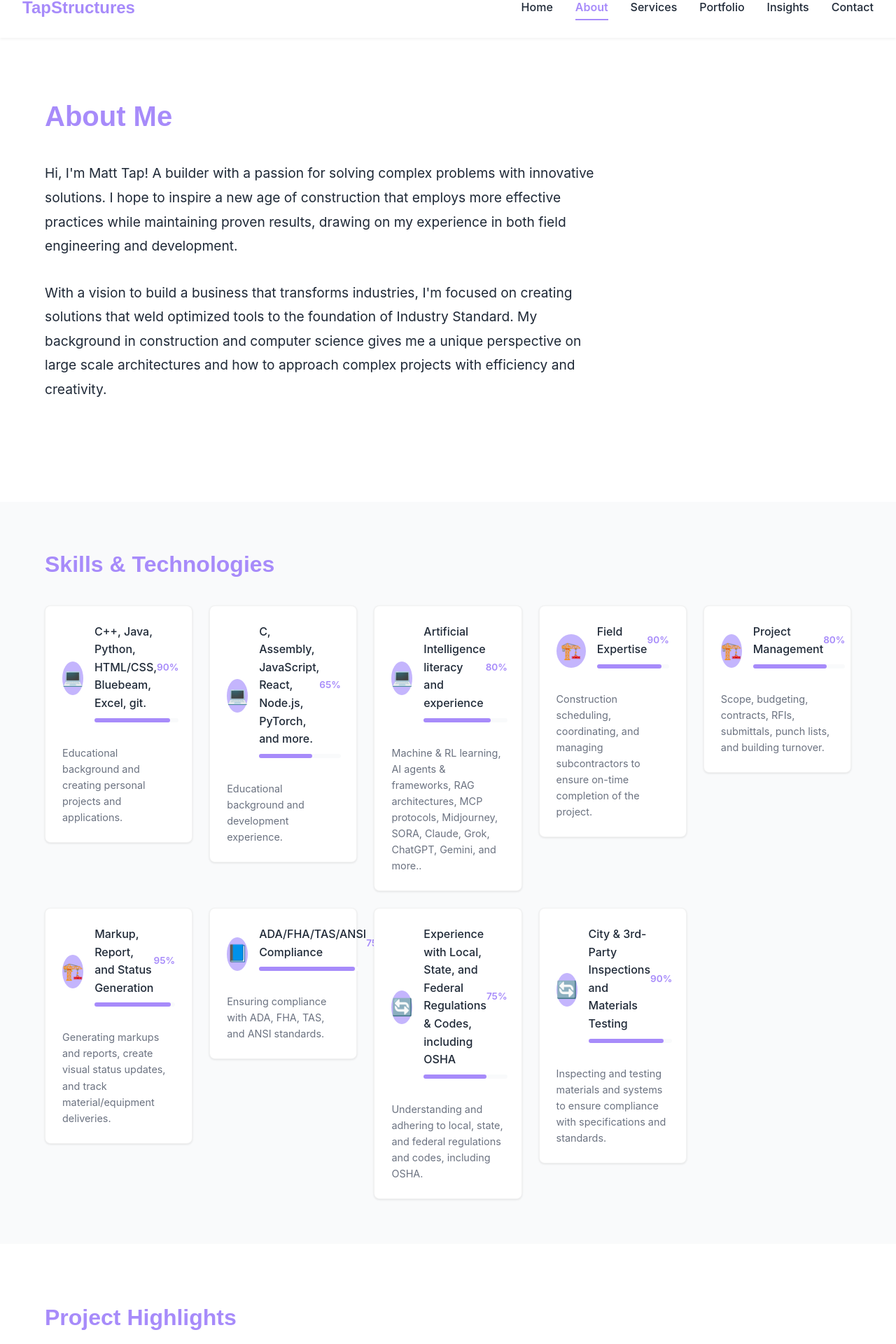
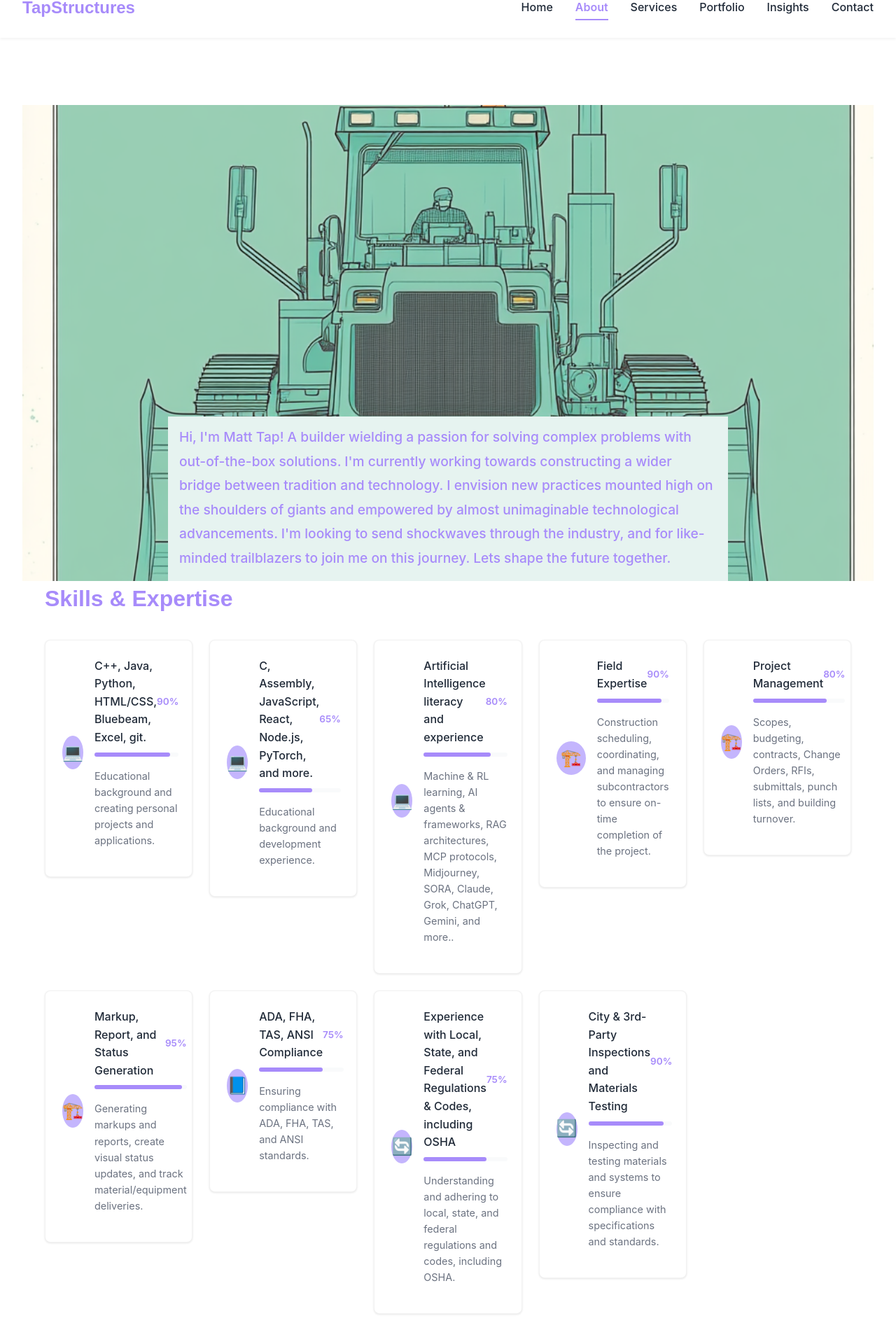
Before and after one commit to motiev01/tapstructures, a React (Create React App) app: page /about in a window 1280 px wide. Shown: the part 32-1952 px from the top of the page at 70% size. Built offline with nearby package versions, Linux system fonts and the light colour scheme.

Commit message:
About me edits

```diff
--- a/src/pages/AboutPage.tsx
+++ b/src/pages/AboutPage.tsx
@@ -4,13 +4,10 @@ import styled from 'styled-components';
 import { motion } from 'framer-motion';
 import Container from '../components/common/Container';
 import Card from '../components/common/Card';
+import bulldozerImage from '../assets/images/Bulldozer-Tap-01.png';
 
 const AboutSection = styled.section`
   padding: 5rem 0;
-`;
-
-const BioSection = styled.div`
-  margin-bottom: 4rem;
 `;
 
 const PageHeading = styled.h1`
@@ -19,16 +16,52 @@ const PageHeading = styled.h1`
   color: ${props => props.theme.colors.primary};
 `;
 
+const BioContainer = styled.div`
+  position: relative;
+  margin: -5rem -2rem 0 -2rem;
+  height: 85vh;
+  background-color: #E6F3F0;
+  background-image: url(${bulldozerImage});
+  background-size: cover;
+  background-position: center;
+  background-repeat: no-repeat;
+  display: flex;
+  align-items: flex-end;
+
+  @media (max-width: 768px) {
+    margin: -3rem -1rem 0 -1rem;
+    height: 75vh;
+  }
+`;
+
+const BioContent = styled.div`
+  position: relative;
+  z-index: 2;
+  padding: 0.75rem 1rem;
+  max-width: 800px;
+  margin: 0 auto;
+  width: fit-content;
+  background-color: #E6F3F0;
+  padding-bottom: 1rem;
+  margin-bottom: 0;
+
+  @media (max-width: 768px) {
+    padding: 0.5rem 0.75rem;
+    padding-bottom: 0.75rem;
+    margin-bottom: 0;
+  }
+`;
+
 const BioText = styled.p`
   font-size: 1.2rem;
-  max-width: 800px;
-  margin-bottom: 2rem;
   line-height: 1.8;
-`;
+  margin-bottom: 1.5rem;
+  color: ${props => props.theme.colors.primary};
+  font-weight: 500;
 
-const SkillsSection = styled.section`
-  padding: 4rem 0;
-  background-color: ${props => props.theme.colors.backgroundAlt};
+  &:last-child {
+    margin-bottom: 0;
+  }
 `;
 
 const SkillsGrid = styled.div`
@@ -37,7 +70,6 @@ const SkillsGrid = styled.div`
   gap: 1.5rem;
   margin-top: 2rem;
 `;
-
 
 const SkillName = styled.span`
   font-weight: 500;
@@ -199,13 +231,13 @@ const AboutPage: React.FC = () => {
     { name: 'Project Management',
       icon: '🏗️',
       proficiency: 80,
-      description: 'Scope, budgeting, contracts, RFIs, submittals, punch lists, and building turnover.'
+      description: 'Scopes, budgeting, contracts, Change Orders, RFIs, submittals, punch lists, and building turnover.'
     },
     { name: 'Markup, Report, and Status Generation',
       icon: '🏗️',
       proficiency: 95,
       description: 'Generating markups and reports, create visual status updates, and track material/equipment deliveries.' },
-    { name: 'ADA/FHA/TAS/ANSI Compliance',
+    { name: 'ADA, FHA, TAS, ANSI Compliance',
       icon: '📘',
       proficiency: 75,
       description: 'Ensuring compliance with ADA, FHA, TAS, and ANSI standards.' },
@@ -248,32 +280,22 @@ const AboutPage: React.FC = () => {
             animate="visible"
             variants={staggerContainer}
           >
-            <BioSection>
+            <motion.div variants={fadeIn}>
               <PageHeading>About Me</PageHeading>
+              <BioContainer>
+                <BioContent>
                   <BioText>
-                Hi, I'm Matt Tap! A builder with a passion for solving complex problems with innovative solutions.
-                I hope to inspire a new age of construction that employs more effective practices while maintaining proven results, drawing on my experience
-                in both field engineering and development.
+                    Hi, I'm Matt Tap! A builder wielding a passion for solving complex problems with out-of-the-box solutions.
+                    I'm currently working towards constructing a wider bridge between tradition and technology.
+                    I envision new practices mounted high on the shoulders of giants and empowered by almost unimaginable technological advancements.
+                    I'm looking to send shockwaves through the industry, and for like-minded trailblazers to join me on this journey. Lets shape the future together.
                   </BioText>
-              <BioText>
-                With a vision to build a business that transforms industries, I'm focused on creating solutions
-                that weld optimized tools to the foundation of Industry Standard. My background in construction and
-                computer science gives me a unique perspective on large scale architectures and how to approach complex projects with efficiency and creativity.
-              </BioText>
-            </BioSection>
+                </BioContent>
+              </BioContainer>
             </motion.div>
-        </Container>
-      </AboutSection>
 
-<SkillsSection>
-  <Container>
-    <SectionHeading>Skills & Technologies</SectionHeading>
-    <motion.div
-      initial="hidden"
-      whileInView="visible"
-      viewport={{ once: true, amount: 0.2 }}
-      variants={staggerContainer}
-    >
+            <motion.div variants={fadeIn}>
+              <SectionHeading>Skills & Expertise</SectionHeading>
               <SkillsGrid>
                 {skills.map((skill, index) => (
                   <motion.div key={index} variants={fadeIn}>
@@ -288,37 +310,40 @@ const AboutPage: React.FC = () => {
                           <ProgressBarContainer>
                             <ProgressBar $progress={skill.proficiency} />
                           </ProgressBarContainer>
+                          <SkillDescription>{skill.description}</SkillDescription>
                         </SkillDetails>
                       </SkillHeader>
-              <SkillDescription>{skill.description}</SkillDescription>
                     </EnhancedSkillCard>
                   </motion.div>
                 ))}
               </SkillsGrid>
             </motion.div>
+          </motion.div>
         </Container>
-</SkillsSection>
+      </AboutSection>
 
       <ProjectsSection>
         <Container>
-          <SectionHeading>Project Highlights</SectionHeading>
           <motion.div
             initial="hidden"
             whileInView="visible"
-            viewport={{ once: true, amount: 0.1 }}
+            viewport={{ once: true }}
             variants={staggerContainer}
           >
+            <motion.div variants={fadeIn}>
+              <SectionHeading>Notable Projects</SectionHeading>
               <ProjectsGrid>
                 {projects.map((project, index) => (
                   <motion.div key={index} variants={fadeIn}>
-                  <ProjectCard elevated>
+                    <ProjectCard>
                       <ProjectTitle>{project.title}</ProjectTitle>
                       <ProjectDescription>{project.description}</ProjectDescription>
-                    <ProjectRole>Role: {project.role}</ProjectRole>
+                      <ProjectRole>{project.role}</ProjectRole>
                     </ProjectCard>
                   </motion.div>
                 ))}
               </ProjectsGrid>
+            </motion.div>
           </motion.div>
         </Container>
       </ProjectsSection>
```
Also changed, not shown: src/assets/images/Bulldozer-Tap-01.png (added). Lines whose indentation alone changed are shown as unchanged.
